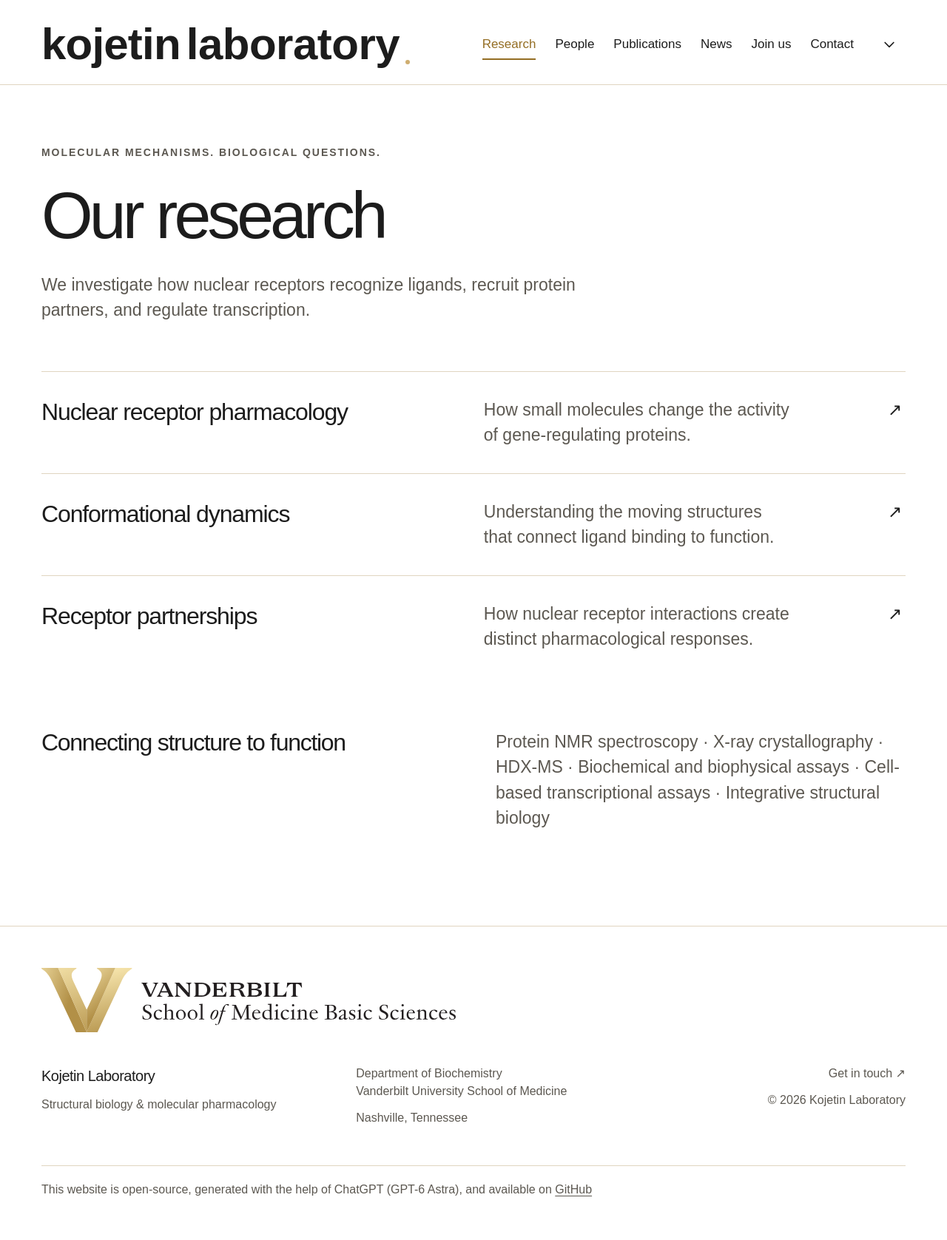
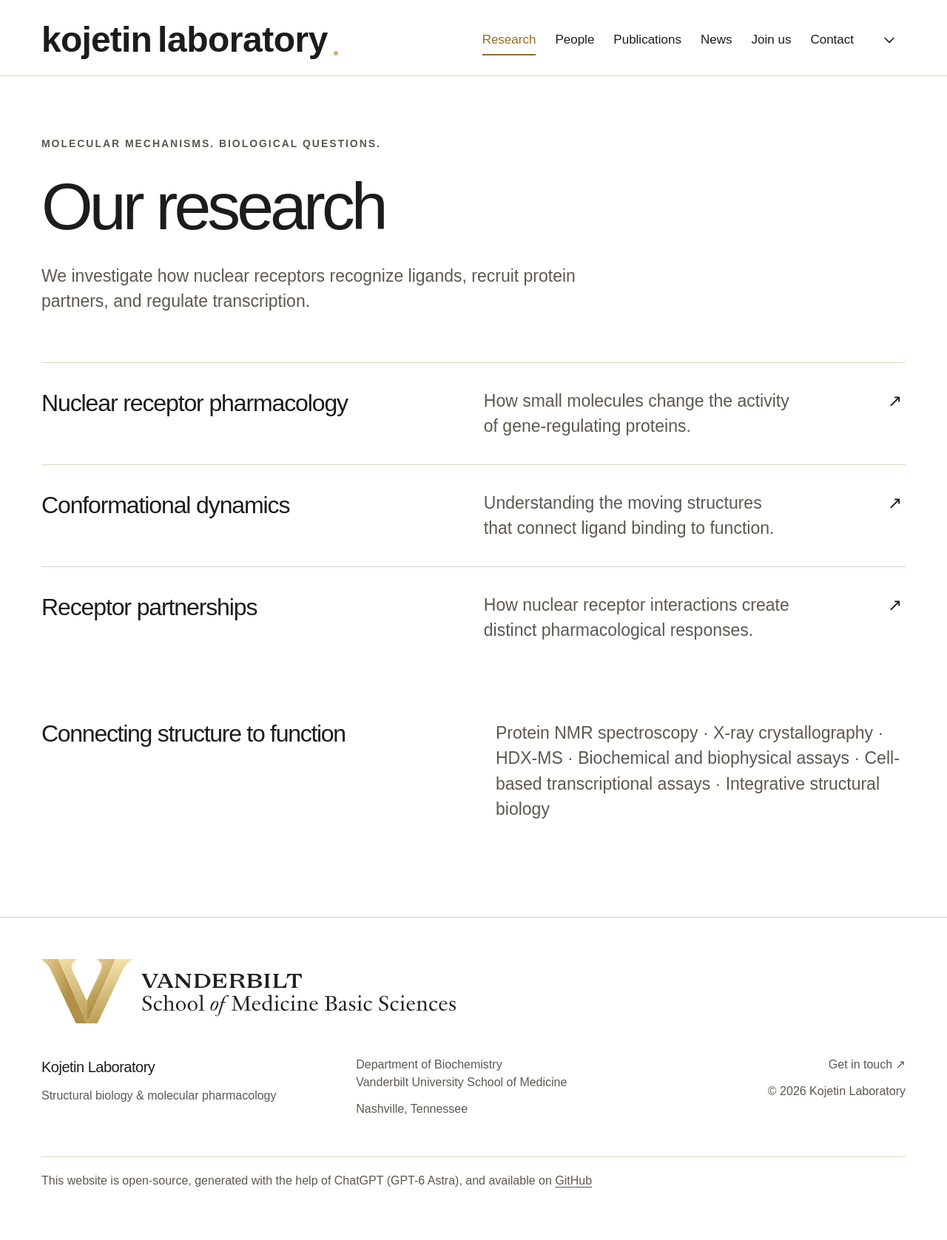
Before and after one commit to kojetinlab/kojetinlab.github.io, a Jekyll site: the page built from research.html, in a window 1280 px wide. Shown: the whole page at 74% size. Built offline with Jekyll 4.4.1, drawn with Linux system fonts in a browser that asks for light colours.

Commit message:
Update site.css

```diff
--- a/assets/css/site.css
+++ b/assets/css/site.css
@@ -151,7 +151,7 @@ small,
   display: flex;
   align-items: baseline;
   gap: 8px;
-  font-size: 60px;
+  font-size: 48px;
   font-weight: 750;
   flex-shrink: 0;
   letter-spacing: -0.8px;
```
